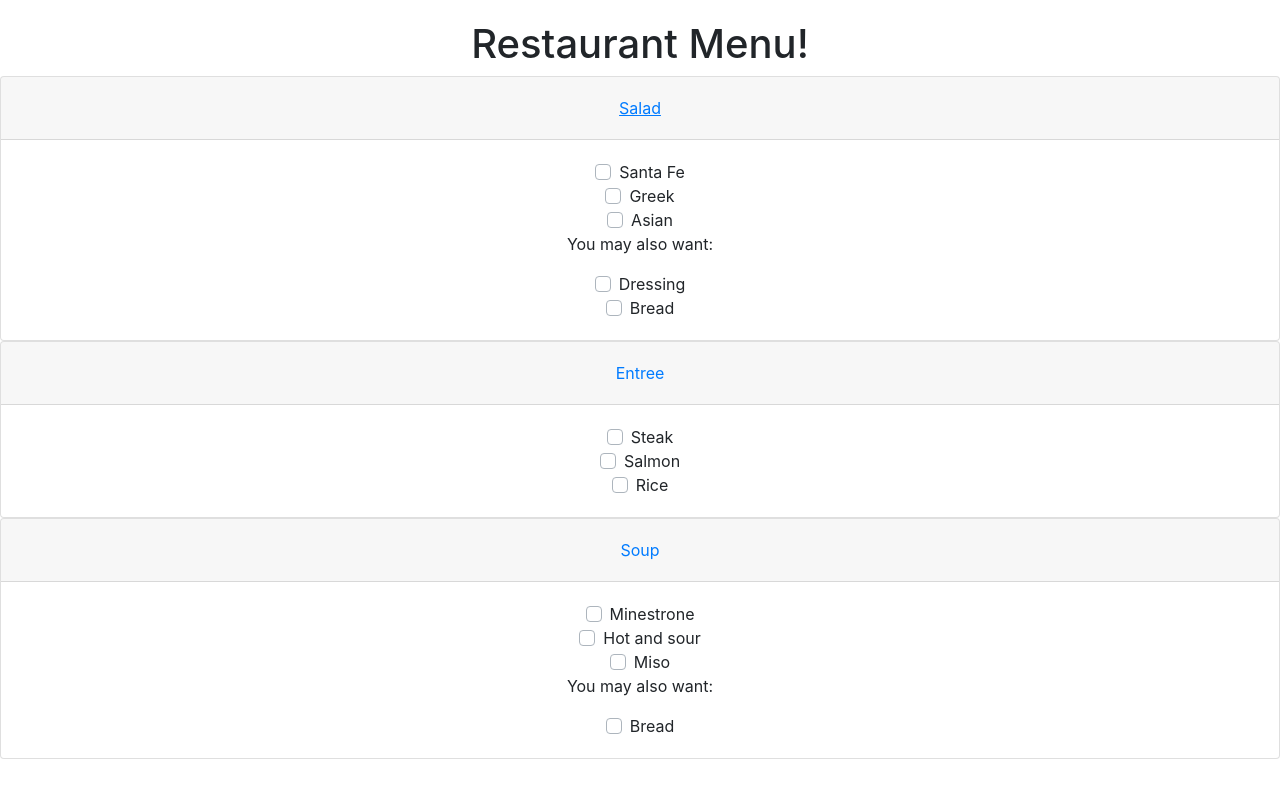
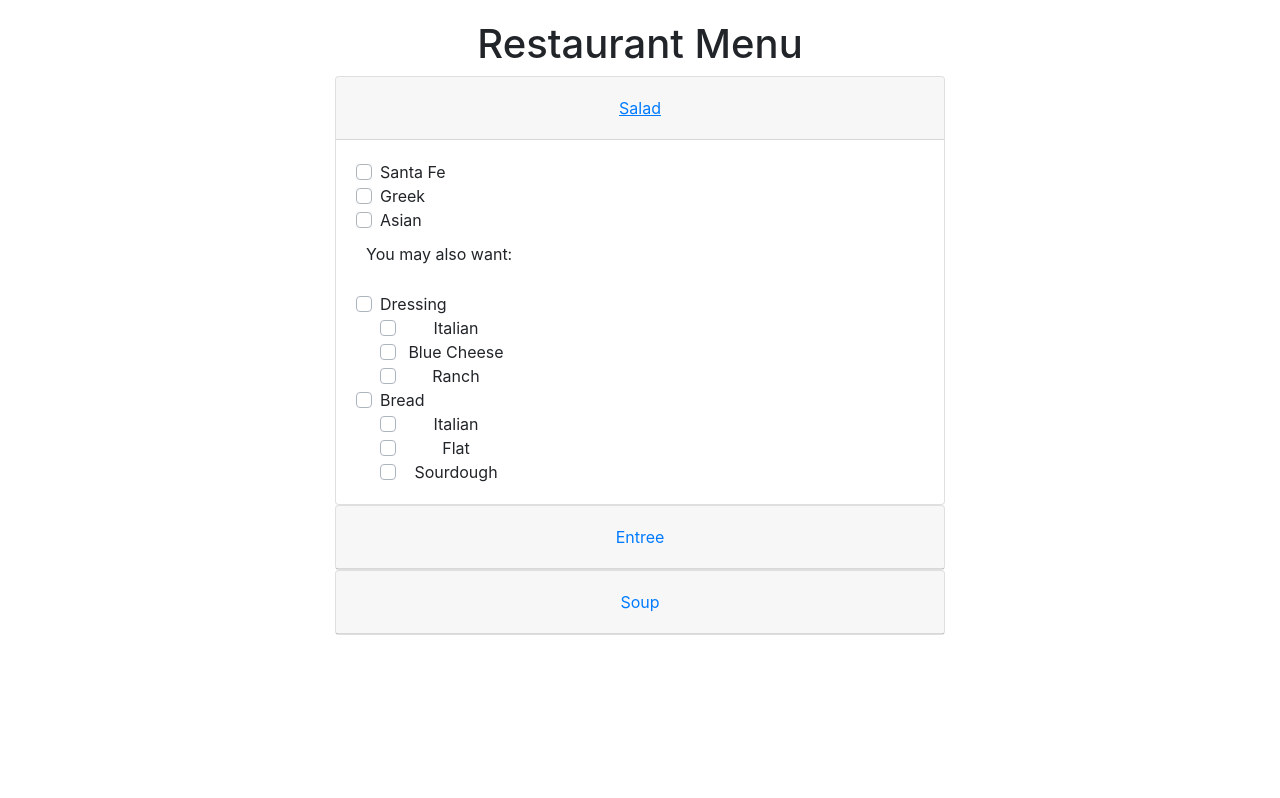
Before and after one commit to Dave-mash/Restaurant-menu, an Angular app: page / in a window 1280 px wide. Both pictures are taken after a click on the button "Salad". Built offline with nearby package versions, Linux system fonts and the light colour scheme.

Commit message:
styling menu

```diff
--- a/src/app/app.component.html
+++ b/src/app/app.component.html
@@ -1,5 +1,5 @@
 <!--The content below is only a placeholder and can be replaced.-->
 <div style="text-align:center">
-  <h1>{{ title }}!</h1>
+  <h1>{{ title }}</h1>
   <app-menu></app-menu>
 </div>
--- a/src/app/components/menu/menu.component.css
+++ b/src/app/components/menu/menu.component.css
@@ -0,0 +1,27 @@
+.container {
+    width: 50%;
+}
+
+.optional {
+    /* background: red; */
+    text-align: left;
+    padding: 10px;
+}
+
+.wrapped input, .wrapped label {
+    /* background: blue; */
+    display: flex;
+    /* width: 50%; */
+    justify-content: center;
+    align-items: right;
+}
+
+.checkbox {
+    /* background: orange; */
+    /* width: 50%; */
+    display: flex;
+}
+
+.wrapped-checkbox {
+    width: 20%;
+}
--- a/src/app/components/menu/menu.component.html
+++ b/src/app/components/menu/menu.component.html
@@ -1,26 +1,37 @@
-<div>
+<div class="container">
     <div id="accordion" *ngFor="let title of menuOptions">
         <div class="card">
             <div class="card-header">
                 <h5 class="mb-0">
-                    <button class="btn btn-link" data-toggle="collapse" data-target="#collapseOne" aria-expanded="true"
-                        aria-controls="collapseOne">
+                    <button #el class="btn btn-link" data-toggle="collapse" aria-expanded="true"
+                        aria-controls="collapseOne" (click)="toggleMenu(el)">
                         {{ title.name }}
                     </button>
                 </h5>
             </div>
 
-            <div id="collapseOne" class="collapse" aria-labelledby="headingOne" data-parent="#accordion">
+            <div id={{title.name}} class="collapse" aria-labelledby="headingOne" data-parent="#accordion">
                 <div class="card-body">
                     <!-- Default unchecked -->
                     <div class="custom-control custom-checkbox" *ngFor="let choice of title.choices">
-                        <input type="checkbox" class="custom-control-input" id="defaultUnchecked">
-                        <label class="custom-control-label" for="defaultUnchecked">{{ choice.name }}</label>
+                        <div class="checkbox" id={{choice.name}}>
+                            <input type="checkbox" class="custom-control-input" id={{choice.name}}>
+                            <label class="custom-control-label" for={{choice.name}}>{{ choice.name }}</label>
+                        </div>
                     </div>
-                    <p *ngIf="title.related.length">You may also want:</p>
-                    <div class="custom-control custom-checkbox" *ngFor="let related of title.related"> <!-- -->
-                        <input type="checkbox" class="custom-control-input" id="defaultUnchecked">
-                        <label class="custom-control-label" for="defaultUnchecked">{{ related.name }}</label>
+                    <p *ngIf="title.related.length" class="optional">You may also want:</p>
+                    <div class="custom-control custom-checkbox" *ngFor="let related of title.related">
+                        <!-- -->
+                        <div class="checkbox">
+                            <input type="checkbox" class="custom-control-input" id={{related.name}}>
+                            <label class="custom-control-label" for={{related.name}}>{{ related.name }}</label>
+                        </div>
+                        <div class="custom-control custom-checkbox wrapped" *ngFor="let choice of related.choices">
+                            <div class="wrapped-checkbox">
+                                <input type="checkbox" class="custom-control-input" id={{choice.name}}>
+                                <label class="custom-control-label" for={{choice.name}}>{{ choice.name }}</label>
+                            </div>
+                        </div>
                     </div>
                 </div>
             </div>
--- a/src/app/components/menu/menu.component.ts
+++ b/src/app/components/menu/menu.component.ts
@@ -12,6 +12,12 @@ export class MenuComponent implements OnInit {
 
   constructor() { }
 
+  toggleMenu (el) {
+    const element = el.textContent.trim();
+    el.setAttribute('data-target', `#${element}`)
+    console.log(el.getAttribute('data-target'))
+  }
+
   ngOnInit() {
     this.menuOptions.forEach(option => console.log(option['name']));
     const dataProperties = {
```
Also changed, not shown: src/app/menuJson.ts (+12 -6 lines).
